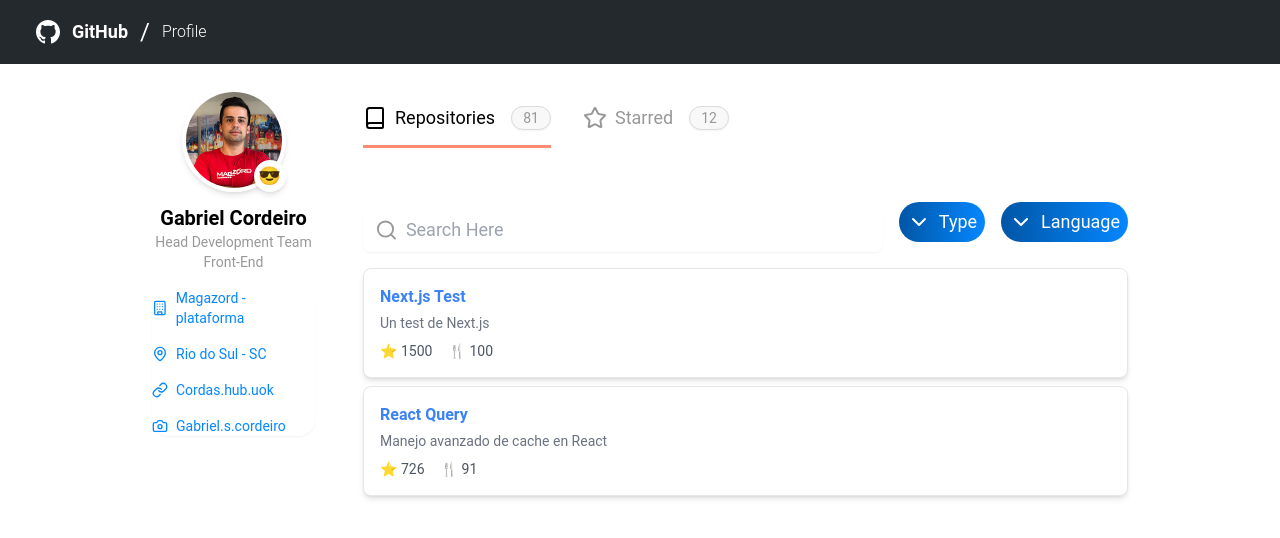
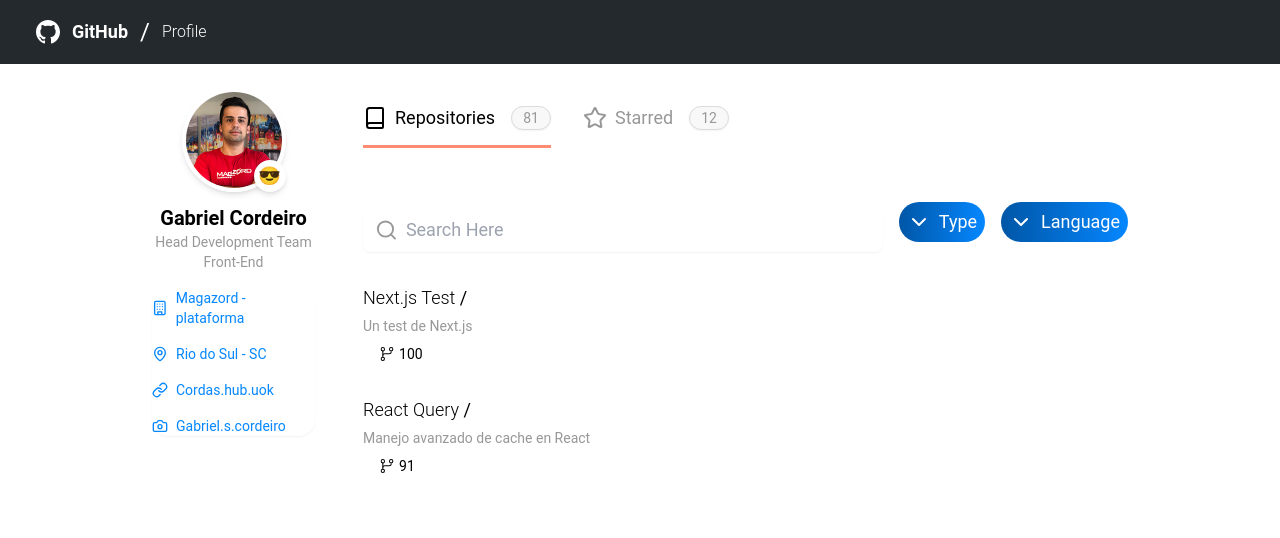
Before and after one commit to grGrimales/magazord-test-app, a Next.js app: page / in a window 1280 px wide. Shown: the top 538 px of the page. Built offline with nearby package versions, Linux system fonts and the light colour scheme.

Commit message:
Feature(RepoCard): Ajuste no componente de exibição do card de repositório conforme o design no Figma.

```diff
--- a/src/components/RepoCard.tsx
+++ b/src/components/RepoCard.tsx
@@ -1,22 +1,57 @@
+import { BsStarFill } from "react-icons/bs";
+import { GoGitBranch } from "react-icons/go";
+
 interface RepoCardProps {
   name: string;
+  highlight: string;
   description: string;
   stars: number;
   forks: number;
+  language?: string;
   url: string;
+  activeTab: string;
 }
 
-export default function RepoCard({ name, description, stars, forks, url }: RepoCardProps) {
-    return (
-      <div className="p-4 border rounded-lg shadow-md bg-white mt-2">
-        <a href={url} target="_blank" rel="noopener noreferrer" className="text-blue-500 font-bold">
-          {name}
-        </a>
-        <p className="text-gray-500 text-sm mt-1">{description}</p>
-        <div className="flex mt-2 text-gray-600 text-sm">
-          <span>⭐ {stars}</span>
-          <span className="ml-4">🍴 {forks}</span>
+export default function RepoCard({
+  name,
+  highlight,
+  description,
+  stars,
+  forks,
+  language,
+  url,
+  activeTab,
+}: RepoCardProps) {
+  return (
+    <div className="border-b border-[#E0E0E0] lg:border-b-0 py-4">
+      <a href={url} target="_blank" rel="noopener noreferrer" className="text-lg">
+        <span className="text-textPrimary font-light">{name}</span>
+        <span className="text-textPrimary font-normal"> / </span>
+        <span className="text-buttonSecondary font-semibold">{highlight}</span>
+      </a>
+
+      <p className="text-textSecondary text-sm font-normal mt-1">{description}</p>
+
+      {/* Exibir conteúdo diferente de acordo com a aba selecionada.*/}
+      <div className="flex items-center gap-4 text-textPrimary text-sm font-normal mt-2">
+        {activeTab === "repos" ? (
+          <>
+            <div className="flex items-center gap-1">
+              <BsStarFill size={16} className="text-black" />
+              <span>{stars}</span>
+            </div>
+          </>
+        ) : (
+          <div className="flex items-center gap-1 font-semibold">
+            <span>{language}</span>
+          </div>
+        )}
+
+        <div className="flex items-center gap-1">
+          <GoGitBranch size={16} className="text-black" />
+          <span>{forks}</span>
         </div>
       </div>
-    );
-  }
+    </div>
+  );
+}
```
